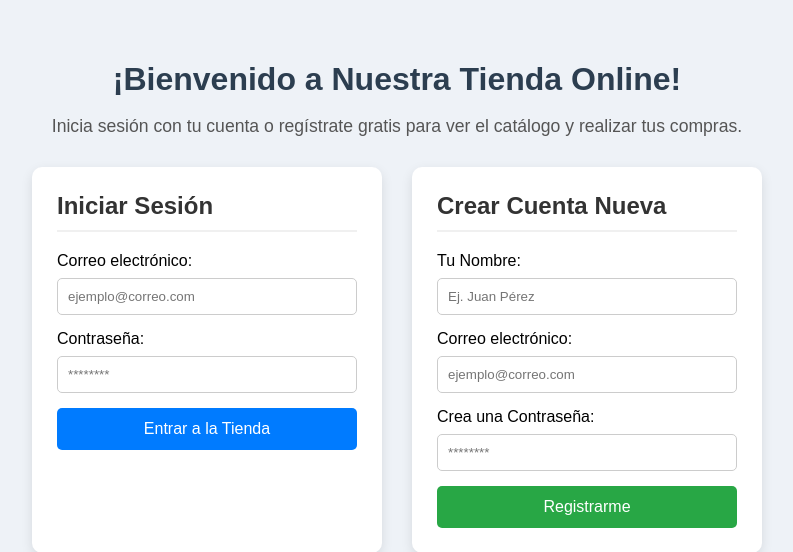
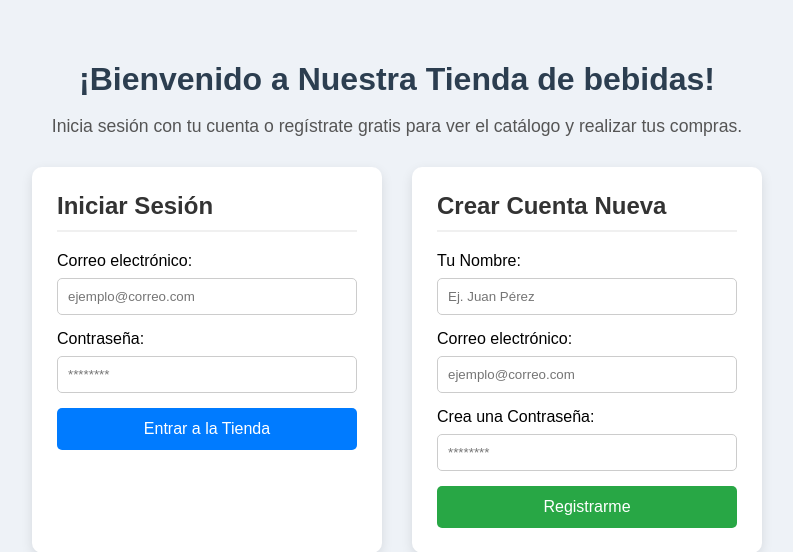
Before and after one commit to RiveraDidier0648/Examen-2do-parcial-2do-grupo, a PHP site: page / in a window 1280 px wide. Shown: the top 552 px of the page, without its empty margins (243-1036 px from the left). Run offline with PHP 8.4, Linux system fonts and the light colour scheme.

Commit message:
Update index.php

```diff
--- a/index.php
+++ b/index.php
@@ -41,7 +41,7 @@ if (isset($_POST['accion']) && $_POST['accion'] == 'login') {
         if (password_verify($password, $usuario['password'])) {
             $_SESSION['usuario_id'] = $usuario['id'];
             $_SESSION['usuario_nombre'] = $usuario['nombre'];
-            header("Location: tienda.php"); // Redirigir a la tienda
+            header("Location: tienda.php");
             exit();
         } else {
             $mensaje = "<p class='error'> Contraseña incorrecta.</p>";
@@ -58,7 +58,7 @@ $conn->close();
 <html lang="es">
 <head>
     <meta charset="UTF-8">
-    <title>Bienvenido a Mi Tienda</title>
+    <title>Bienvenido a mi tienda de bebidas</title>
     <style>
         body { font-family: Arial, sans-serif; background-color: #eef2f7; margin: 0; padding: 40px; text-align: center; }
         .bienvenida { max-width: 700px; margin: 0 auto 30px auto; }
@@ -80,7 +80,7 @@ $conn->close();
 <body>
 
     <div class="bienvenida">
-        <h1> ¡Bienvenido a Nuestra Tienda Online!</h1>
+        <h1> ¡Bienvenido a Nuestra Tienda de bebidas!</h1>
         <p>Inicia sesión con tu cuenta o regístrate gratis para ver el catálogo y realizar tus compras.</p>
     </div>
 
```
